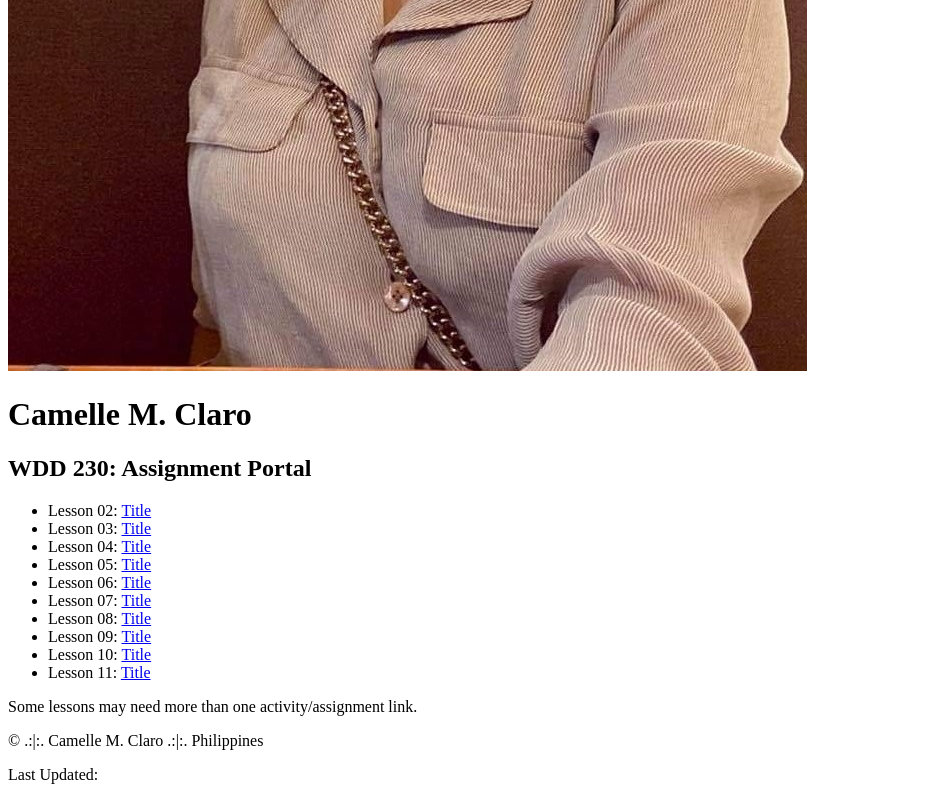
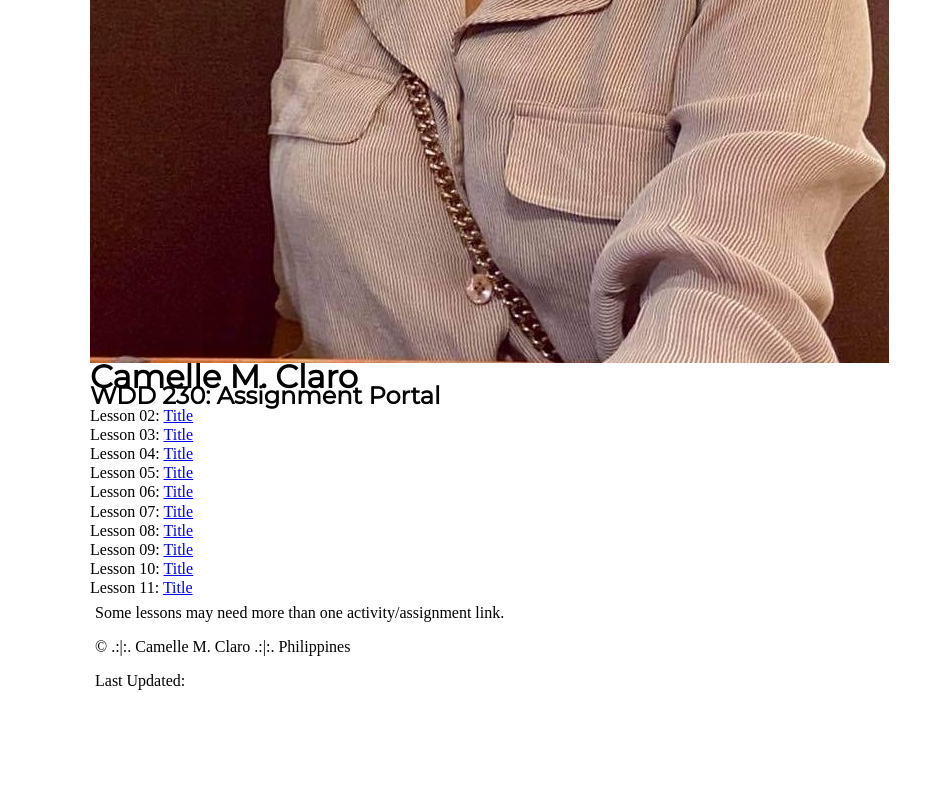
Before and after one commit to camelleclaro/wdd230, a plain HTML site: page index.html in a window 1280 px wide. Shown: the part 702-1502 px from the top of the page, without its empty margins (0-944 px from the left). After the commit the page ends 1402 px from the top, so only its background shows below. Drawn offline with Linux system fonts and the light colour scheme; a web font is replaced by a local one.

Commit message:
css default

```diff
--- a/css/styles.css
+++ b/css/styles.css
@@ -1,3 +1,30 @@
-@import url('https://fonts.googleapis.com/css2?family=Montserrat:wght@300;400&family=Source+Serif+Pro:wght@200;300&display=swap');
+@import url("https://fonts.googleapis.com/css2?family=Montserrat:wght@300;400&family=Source+Serif+Pro:wght@200;300&display=swap");
 /* font-family: 'Montserrat', sans-serif;
 font-family: 'Source Serif Pro', serif; */
+
+/* Global Setting */
+* {
+  margin: 0;
+  padding: 0;
+  box-sizing: border-box;
+}
+
+/* Default Setting */
+html,
+body {
+  font-family: "Source Serif Pro", serif;
+  line-height: 1.2em;
+}
+h1,
+h2 {
+  font-family: "Montserrat", sans-serif;
+}
+p {
+  padding: 5px;
+  margin-bottom: 5px;
+}
+.container {
+  max-width: 1100px;
+  margin: 0 auto;
+  overflow: auto;
+}
```
